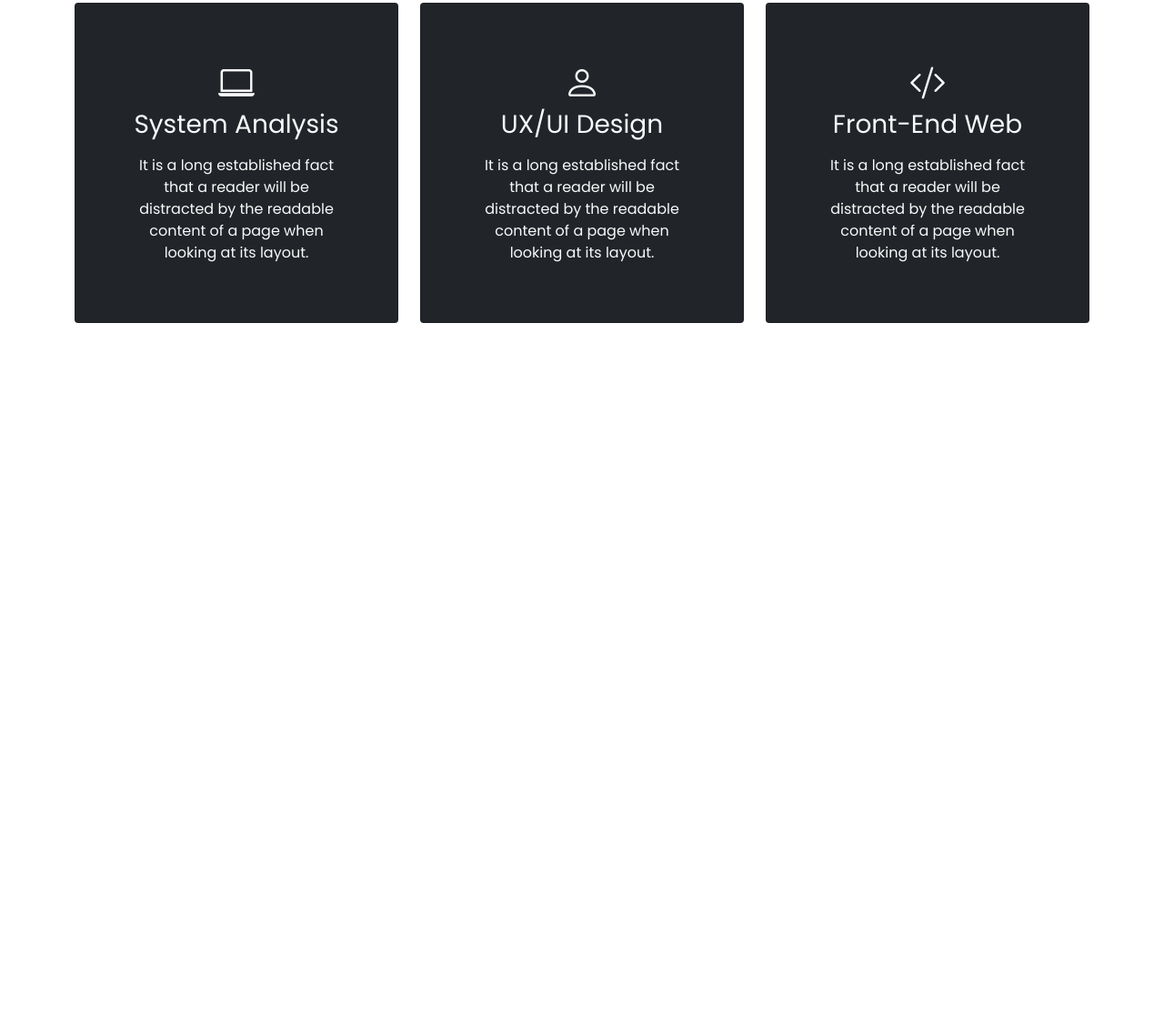
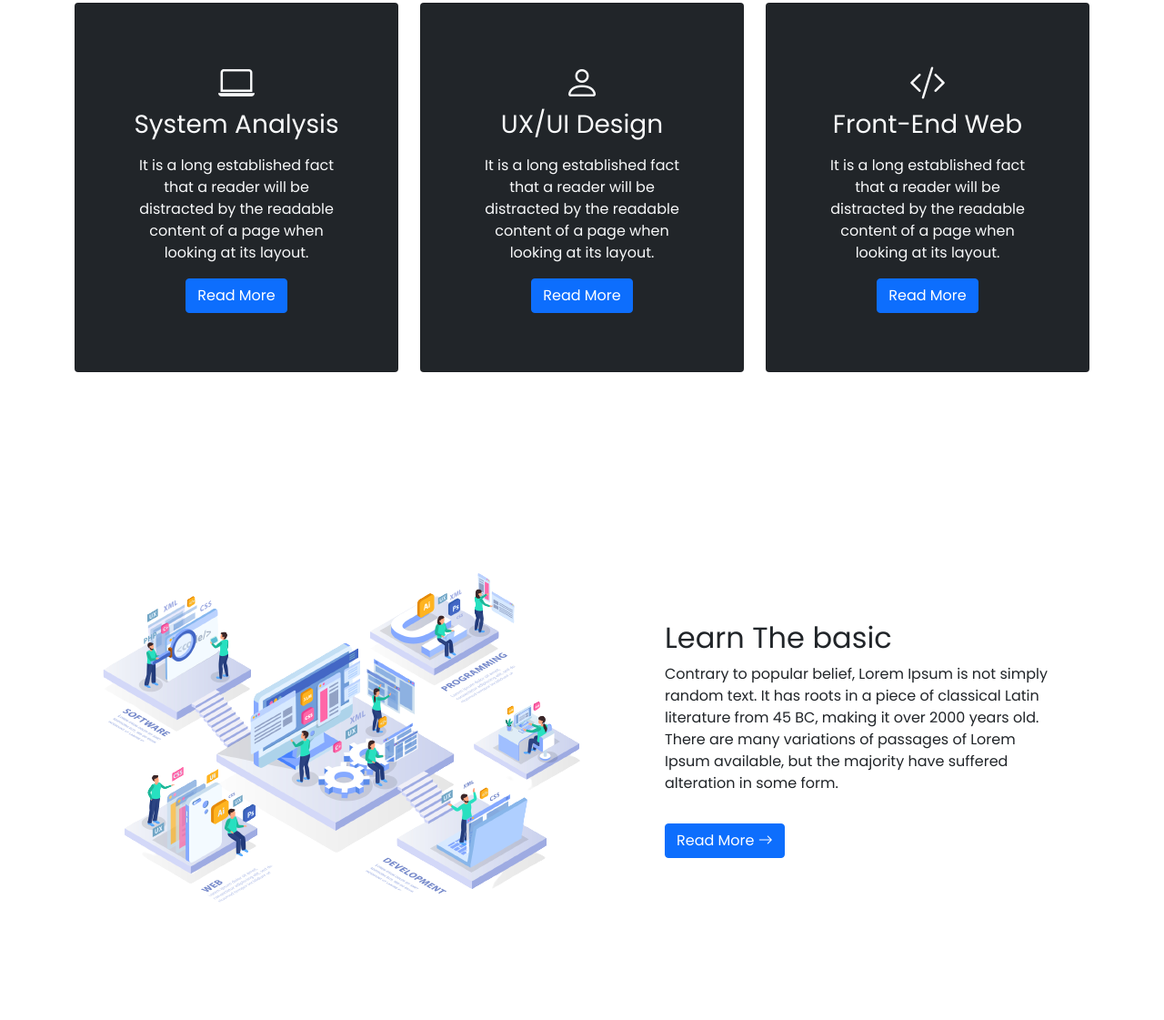
Before and after one commit to Mai-Elhajeen/CodeWeb, a plain HTML site: page index.html in a window 1280 px wide. Shown: the part 1020-2141 px from the top of the page at 91% size. Before the commit the page ends 1471 px from the top, so only its background shows below. Drawn offline with nearby package versions, Linux system fonts and the light colour scheme.

Commit message:
upload about section

```diff
--- a/index.html
+++ b/index.html
@@ -32,7 +32,7 @@
                         <a class="nav-link active" aria-current="page" href="#home">Home</a>
                     </li>
                     <li class="nav-item">
-                        <a class="nav-link" href="#">Services</a>
+                        <a class="nav-link" href="#services">Services</a>
                     </li>
                     <li class="nav-item dropdown">
                         <a class="nav-link dropdown-toggle" href="#" id="navbarDropdown" role="button"
@@ -51,16 +51,16 @@
                         </ul>
                     </li>
                     <li class="nav-item">
-                        <a class="nav-link" href="#">About</a>
+                        <a class="nav-link" href="#about">About</a>
                     </li>
                     <li class="nav-item">
-                        <a class="nav-link" href="#">Questions</a>
+                        <a class="nav-link" href="#questions">Questions</a>
                     </li>
                     <li class="nav-item">
                         <a class="nav-link" href="#">Instructions</a>
                     </li>
                     <li class="nav-item">
-                        <a class="nav-link" href="#">Contact</a>
+                        <a class="nav-link" href="#contact">Contact</a>
                     </li>
                 </ul>
             </div>
@@ -122,6 +122,7 @@
                             <p class="card-text">
                                 It is a long established fact that a reader will be distracted by the readable content of a page when looking at its layout.
                             </p>
+                            <a href="#" class="btn btn-primary">Read More</a>
                         </div>
                     </div>
                 </div>
@@ -137,6 +138,7 @@
                             <p class="card-text">
                                 It is a long established fact that a reader will be distracted by the readable content of a page when looking at its layout.
                             </p>
+                            <a href="#" class="btn btn-primary">Read More</a>
                         </div>
                     </div>
                 </div>
@@ -152,12 +154,36 @@
                             <p class="card-text">
                                 It is a long established fact that a reader will be distracted by the readable content of a page when looking at its layout.
                             </p>
+                            <a href="#" class="btn btn-primary">Read More</a>
                         </div>
                     </div>
                 </div>
             </div>
         </div>
     </section>
+
+    <!-- start about section -->
+    <section class="p-5" id="about">
+        <div class="container py-5">
+            <div class="row align-items-center">
+                <div class="col-md">
+                    <a href="#">
+                        <img src="./img/about.png" alt="web development">
+                    </a>
+                </div>
+                <div class="col-md p-5">
+                    <h2>Learn The basic</h2>
+                    <p>
+                        Contrary to popular belief, Lorem Ipsum is not simply random text. It has roots in a piece of classical Latin literature from 45 BC, making it over 2000 years old.
+                        <br>
+                        There are many variations of passages of Lorem Ipsum available, but the majority have suffered alteration in some form.
+                    </p>
+                    <a href="#" class="btn btn-primary mt-3">Read More <i class="bi bi-arrow-right"></i></a>
+                </div>
+            </div>
+        </div>
+    </section>
+    <!-- end about section -->
 
     <!-- JavaScript link bootstrap -->
     <script src="https://cdn.jsdelivr.net/npm/bootstrap@5.0.2/dist/js/bootstrap.bundle.min.js"
```
Also changed, not shown: img/about.png (added).
